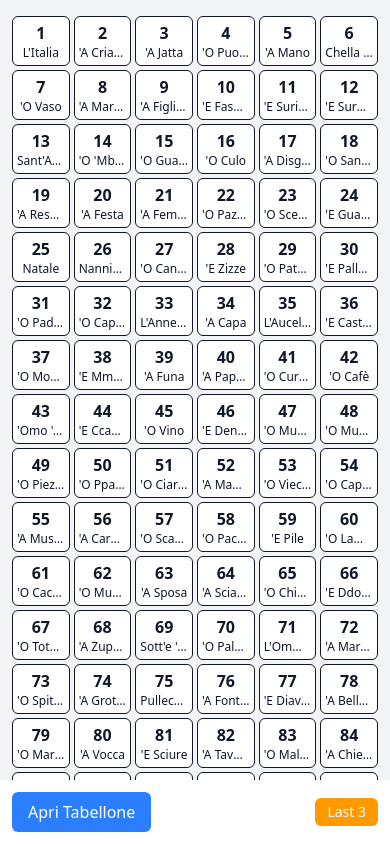
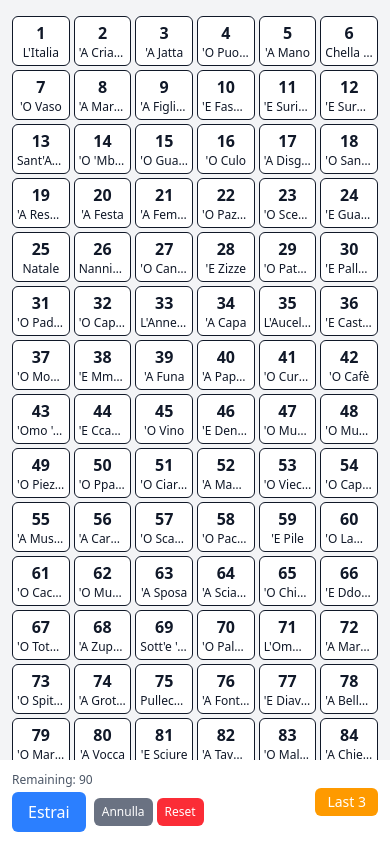
Before and after one commit to floroz/paniere, a React (Vite) app: page / in a window 390 px wide. Built offline with nearby package versions, Linux system fonts and the light colour scheme.

Commit message:
feat: add mobile game controls and remaining numbers counter

```diff
--- a/src/App.tsx
+++ b/src/App.tsx
@@ -12,6 +12,16 @@ function App() {
   const drawn = useGameStore((state) => state.drawn);
   const lastDrawn = drawn[drawn.length - 1];
 
+  // Extract store functions at component level
+  const drawNumber = useGameStore((state) => state.drawNumber);
+  const undoLastDraw = useGameStore((state) => state.undoLastDraw);
+  const resetGame = useGameStore((state) => state.resetGame);
+
+  // Calculate remaining numbers
+  const remainingNumbers = Array.from({ length: 90 }, (_, i) => i + 1).filter(
+    (num) => !drawn.includes(num)
+  );
+
   const handleOpenModal = () => setIsModalOpen(true);
   const handleCloseModal = () => setIsModalOpen(false);
 
@@ -19,7 +29,7 @@ function App() {
     <div className="min-h-screen flex items-center justify-center bg-gray-100 dark:bg-gray-900 text-gray-900 dark:text-gray-100">
       <div className="container max-w-6xl mx-auto px-3 py-4 h-screen flex flex-col">
         <div className="flex-1 overflow-hidden flex flex-col">
-          <div className="flex-shrink-0 overflow-hidden">
+          <div className="flex-shrink-0 overflow-auto">
             <Tabellone />
           </div>
 
@@ -33,14 +43,41 @@ function App() {
 
         <div className="sm:hidden fixed bottom-0 left-0 right-0 bg-white dark:bg-gray-800 shadow-lg p-3 z-40">
           <div className="flex justify-between items-center">
-            <button
-              className="px-4 py-2 bg-blue-500 text-white rounded-md"
-              aria-label="Apri Tabellone"
-              tabIndex={0}
-              onKeyDown={(e) => e.key === 'Enter' && console.log('Open tabellone')}
-            >
-              Apri Tabellone
-            </button>
+            <div className="flex flex-col space-y-1">
+              <div className="text-xs text-gray-600 dark:text-gray-300 mb-1">Remaining: {remainingNumbers.length}</div>
+              <div className="flex items-center space-x-2">
+                <button
+                  onClick={drawNumber}
+                  disabled={remainingNumbers.length === 0}
+                  className="px-4 py-2 bg-blue-500 text-white rounded-md text-base font-medium disabled:opacity-50 hover:bg-blue-600"
+                  aria-label="Estrai"
+                  tabIndex={0}
+                  onKeyDown={(e) => e.key === 'Enter' && remainingNumbers.length > 0 && drawNumber()}
+                >
+                  Estrai
+                </button>
+                <div className="flex space-x-1">
+                  <button
+                    onClick={undoLastDraw}
+                    className="px-2 py-1.5 bg-gray-500 text-white rounded-md text-xs"
+                    aria-label="Annulla"
+                    tabIndex={0}
+                    onKeyDown={(e) => e.key === 'Enter' && undoLastDraw()}
+                  >
+                    Annulla
+                  </button>
+                  <button
+                    onClick={resetGame}
+                    className="px-2 py-1.5 bg-red-500 text-white rounded-md text-xs"
+                    aria-label="Reset"
+                    tabIndex={0}
+                    onKeyDown={(e) => e.key === 'Enter' && resetGame()}
+                  >
+                    Reset
+                  </button>
+                </div>
+              </div>
+            </div>
 
             <div className="flex items-center space-x-3">
               {lastDrawn && (
```
